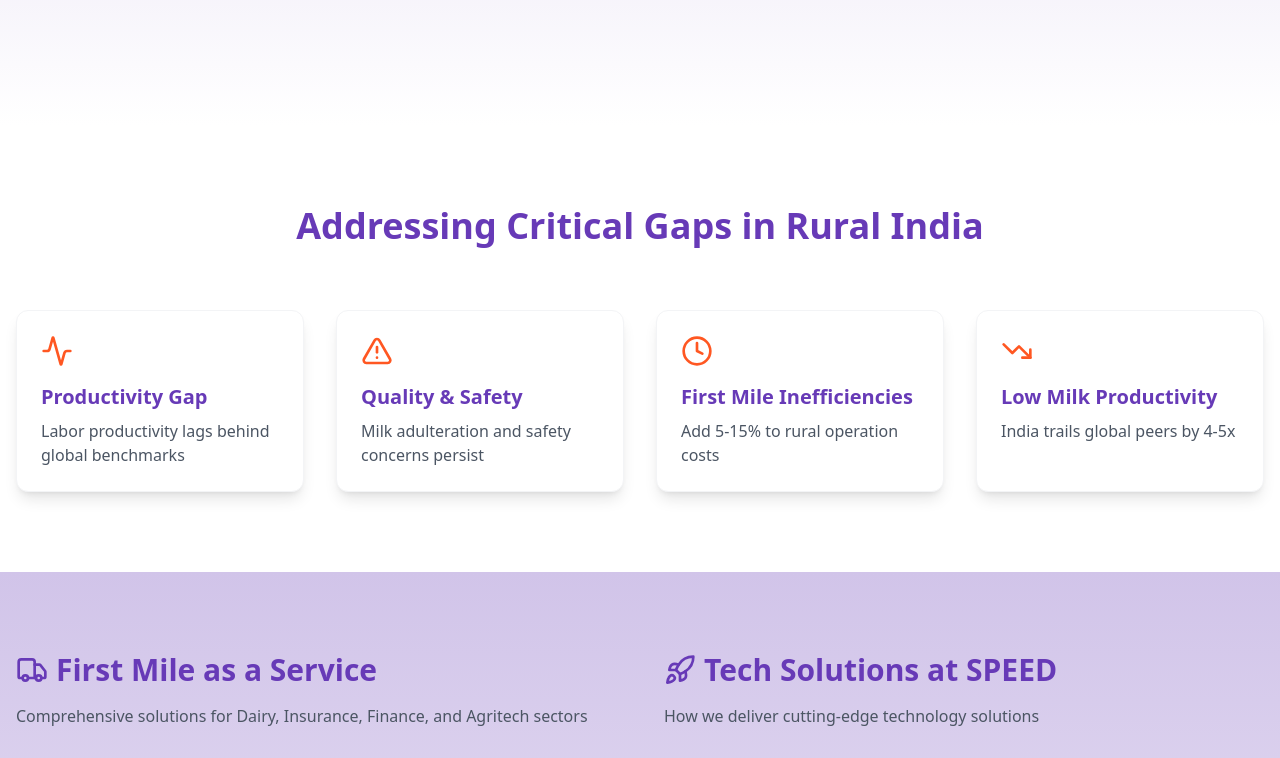
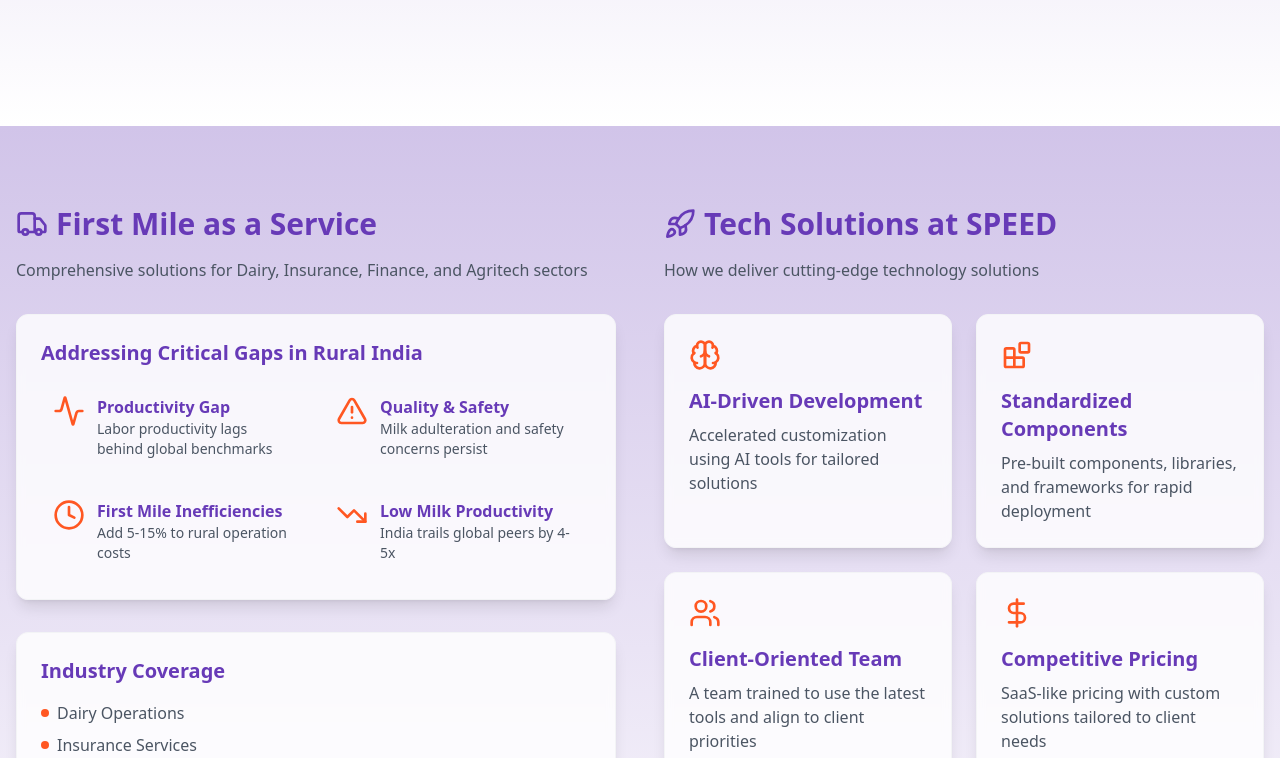
Before and after one commit to babusa1/krushal-connect, a React (Vite) app: page / in a window 1280 px wide. Shown: the part 594-1352 px from the top of the page. Built offline with nearby package versions, Linux system fonts and the light colour scheme.

Commit message:
Refactor: Reorganize Solution section
Move "Addressing Critical Gaps in Rural India" to the "First Mile as a Service" section and adjust layout to display services side-by-side.

```diff
--- a/src/components/Solution.tsx
+++ b/src/components/Solution.tsx
@@ -1,7 +1,30 @@
 
-import { Truck, Rocket, Brain, Blocks, Users, DollarSign, Award, Handshake } from "lucide-react";
+import { Truck, Rocket, Brain, Blocks, Users, DollarSign, Award, Handshake, AlertTriangle, TrendingDown, Clock, Activity } from "lucide-react";
 
 const Solution = () => {
+  const problems = [
+    {
+      icon: <Activity className="w-8 h-8 text-secondary" />,
+      title: "Productivity Gap",
+      description: "Labor productivity lags behind global benchmarks",
+    },
+    {
+      icon: <AlertTriangle className="w-8 h-8 text-secondary" />,
+      title: "Quality & Safety",
+      description: "Milk adulteration and safety concerns persist",
+    },
+    {
+      icon: <Clock className="w-8 h-8 text-secondary" />,
+      title: "First Mile Inefficiencies",
+      description: "Add 5-15% to rural operation costs",
+    },
+    {
+      icon: <TrendingDown className="w-8 h-8 text-secondary" />,
+      title: "Low Milk Productivity",
+      description: "India trails global peers by 4-5x",
+    },
+  ];
+
   return (
     <section className="py-20 bg-gradient-to-b from-primary-light to-white">
       <div className="container px-4 mx-auto">
@@ -17,6 +40,23 @@ const Solution = () => {
                 Comprehensive solutions for Dairy, Insurance, Finance, and Agritech sectors
               </p>
             </div>
+
+            {/* Critical Gaps Section */}
+            <div className="bg-white/80 backdrop-blur-sm p-6 rounded-xl shadow-lg hover:shadow-xl transition-all duration-300 border border-gray-100">
+              <h3 className="text-xl font-semibold text-primary mb-4">Addressing Critical Gaps in Rural India</h3>
+              <div className="grid grid-cols-1 sm:grid-cols-2 gap-4">
+                {problems.map((problem, index) => (
+                  <div key={index} className="flex items-start gap-3 p-3 rounded-lg hover:bg-gray-50 transition-colors">
+                    <div className="flex-shrink-0">{problem.icon}</div>
+                    <div>
+                      <h4 className="font-semibold text-primary">{problem.title}</h4>
+                      <p className="text-sm text-gray-600">{problem.description}</p>
+                    </div>
+                  </div>
+                ))}
+              </div>
+            </div>
+
             <div className="bg-white/80 backdrop-blur-sm p-6 rounded-xl shadow-lg hover:shadow-xl transition-all duration-300 border border-gray-100">
               <h3 className="text-xl font-semibold text-primary mb-4">Industry Coverage</h3>
               <ul className="space-y-2 text-gray-600">
--- a/src/pages/Index.tsx
+++ b/src/pages/Index.tsx
@@ -1,13 +1,11 @@
 
 import Hero from "@/components/Hero";
-import Problems from "@/components/Problems";
 import Solution from "@/components/Solution";
 
 const Index = () => {
   return (
     <div className="min-h-screen bg-white">
       <Hero />
-      <Problems />
       <Solution />
     </div>
   );
```
